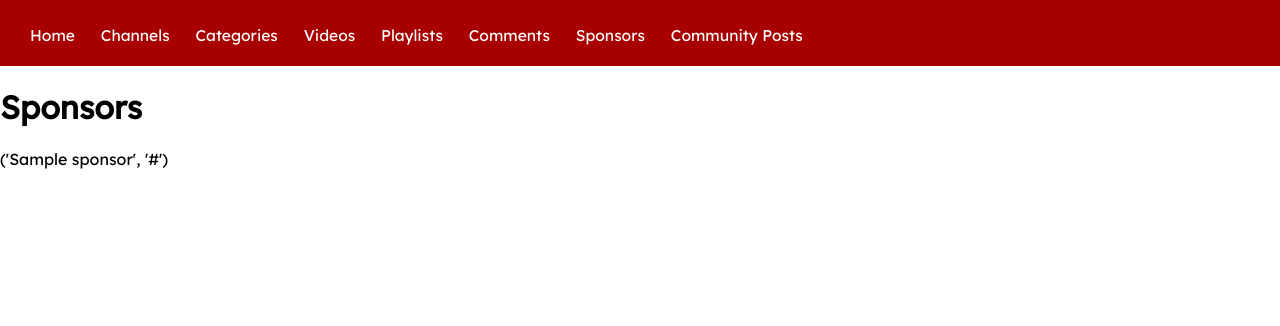
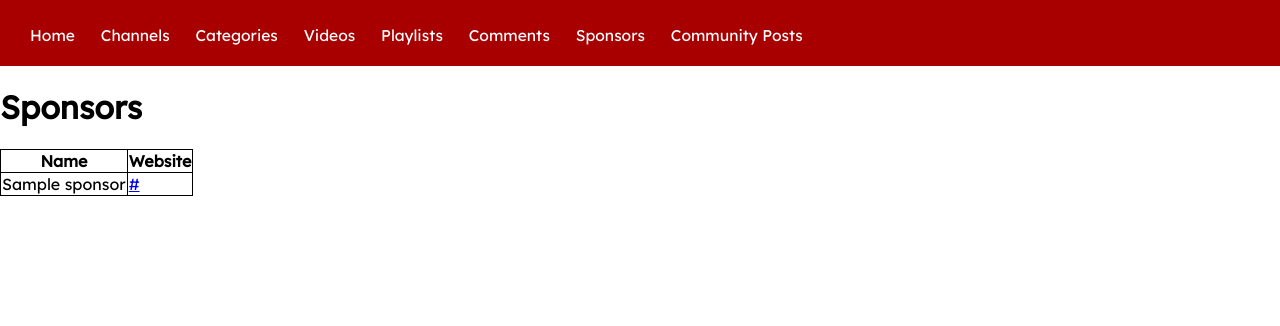
Before and after one commit to zathaxx/YouTubeDB, a Flask app: page /sponsors in a window 1280 px wide. Shown: the top 326 px of the page. Run offline with Flask 3, Linux system fonts and the light colour scheme; tables that the repository leaves empty hold one stand-in row (values such as "Sample post").

Commit message:
Add sponsors formatting

```diff
--- a/templates/sponsors.html
+++ b/templates/sponsors.html
@@ -21,8 +21,17 @@
 </header>
 <body>
     <h1>Sponsors</h1>
-    {% for row in sponsors %}
-        <p>{{ row }}</p>
-    {% endfor %}
+    <table>
+        <tr>
+            <th>Name</th>
+            <th>Website</th>
+        </tr>
+        {% for row in sponsors %}
+            <tr>
+                <td>{{ row[0] }}</td>
+                <td><a href="{{ row[1] }}">{{ row[1] }}</a></td>
+            </tr>
+        {% endfor %}
+    </table>
 </body>
 </html>
```
